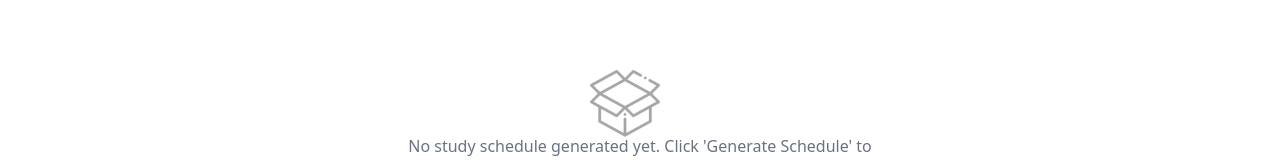
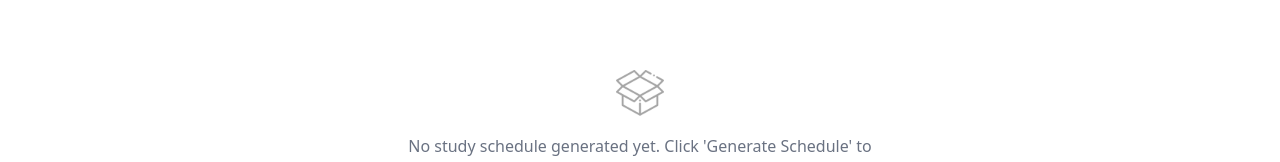
Before and after one commit to MrNobodyCam/SmartSched, a React (Vite) app in the folder frontend/: page / in a window 1280 px wide. Shown: the part 396-558 px from the top of the page. Built offline with nearby package versions, Linux system fonts and the light colour scheme.

Commit message:
generate-schedulw v1.3

```diff
--- a/frontend/src/components/generate-schedule.tsx
+++ b/frontend/src/components/generate-schedule.tsx
@@ -45,7 +45,7 @@ const EmptySchedule = () => {
       </div>
 
       <div className="flex flex-col items-center justify-center max-w-lg mx-auto mt-[200px] sm:mt-[300px] px-4 text-center">
-        <div className="w-25 h-12 mb-4">
+        <div className="w-25 h-12 mb-4 flex justify-center">
           <img src={BoxIcon} alt="Empty box" className="max-w-full h-auto" />
         </div>
         <p className="text-gray-500 font-inter text-base">
```
